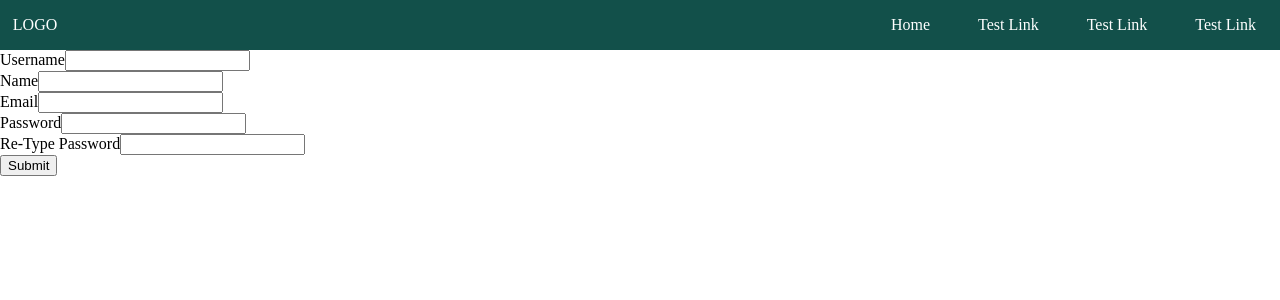
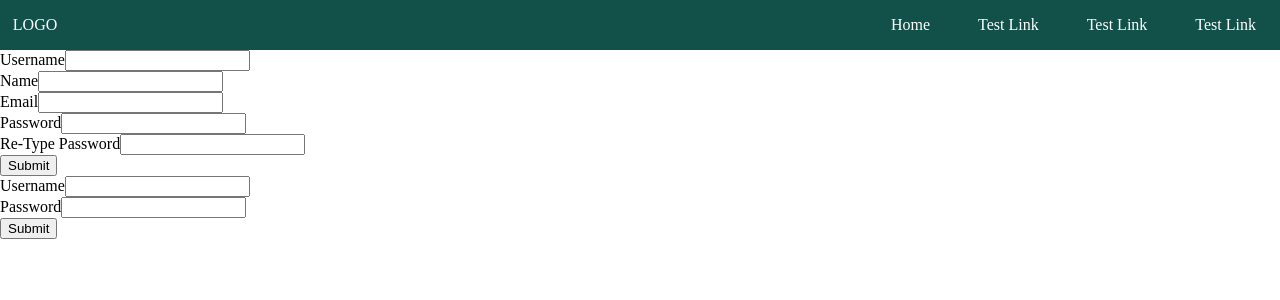
Before and after one commit to Morad17/react-movie-db, a React (Create React App) app: page / in a window 1280 px wide. Shown: the top 300 px of the page. Built offline with nearby package versions, Linux system fonts and the light colour scheme; no server answers.

Commit message:
setting up login logic

```diff
--- a/src/pages/Home.jsx
+++ b/src/pages/Home.jsx
@@ -31,6 +31,33 @@ useEffect(()=> {
   const [existingUserData, setExistingUserData] = useState({
 
   })
+  const inputHandler = (val) => {
+    setRegister(prev => ({...prev,[val.target.name]: val.target.value}))
+  }
+  const loginInputHandler = (val) => {
+    setLoginForm(prev => ({...prev,[val.target.name]: val.target.value}))
+  }
+  const [statusCode, setStatusCode] = useState('')
+///Handles Login
+  const [loginForm, setLoginForm] = useState({
+    username: '',
+    password: '',
+  })
+const loginHandler = async (e) => {
+  e.preventDefault()
+  if (loginForm.username && loginForm.password){
+     try{
+      console.log(loginForm)
+      const res = await axios.post("http://localhost:3070/login", loginForm)
+      console.log(res.data)
+        } catch (err){
+            console.log(err)
+          }
+  }
+
+}
+
+
 
   const [register, setRegister] = useState({
     username: '',
@@ -40,13 +67,8 @@ useEffect(()=> {
     confirm:'',
   })
 
-  const [statusCode, setStatusCode] = useState('')
-
-  const inputHandler = (val) => {
-    setRegister(prev => ({...prev,[val.target.name]: val.target.value}))
-  }
   ///Runs checks then submits user form ///
-  const submitHandler = async (e) => {
+  const registerHandler = async (e) => {
    // Checks for Existing users error and length error //
    e.preventDefault()
    if (register.username.length < 6 || register.username.length > 15 ) {
@@ -132,7 +154,8 @@ useEffect(()=> {
 
   return (
     <div>
-      <form onSubmit={submitHandler}>
+      <div className="register-form">
+        <form onSubmit={registerHandler}>
             <div className="form-group">
             <label >Username</label>
             <input required type="text" name="username" value={register.username} onChange={inputHandler}/>
@@ -162,6 +185,21 @@ useEffect(()=> {
           <button type="submit">Submit</button>
         </form>
       </div>
+      <div className="login-form">
+        <form onSubmit={loginHandler}>
+          <div className="form-group">
+            <label >Username</label>
+            <input required type="text" name="username" value={loginForm.username} onChange={loginInputHandler}/>
+          </div>
+          <div className="form-group">
+            <label >Password</label>
+            <input required type="password" name="password" value={loginForm.password} onChange={loginInputHandler}/>
+          </div>
+          <button type="submit">Submit</button>
+        </form>
+      </div>
+
+    </div>
   )
 }
 
```
Also changed, not shown: src/hooks/Authprovider.jsx (added, +47 -0 lines), 1 other file (tests, documents, lock files or other folders). Lines whose indentation alone changed are shown as unchanged.
